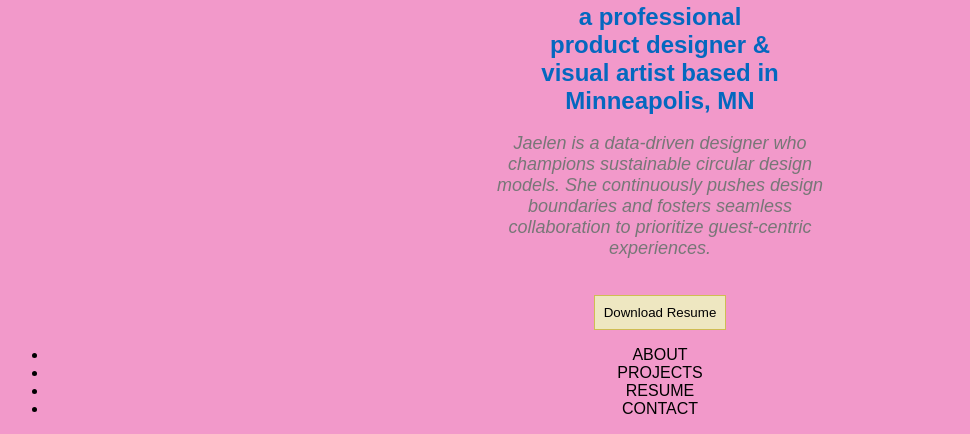
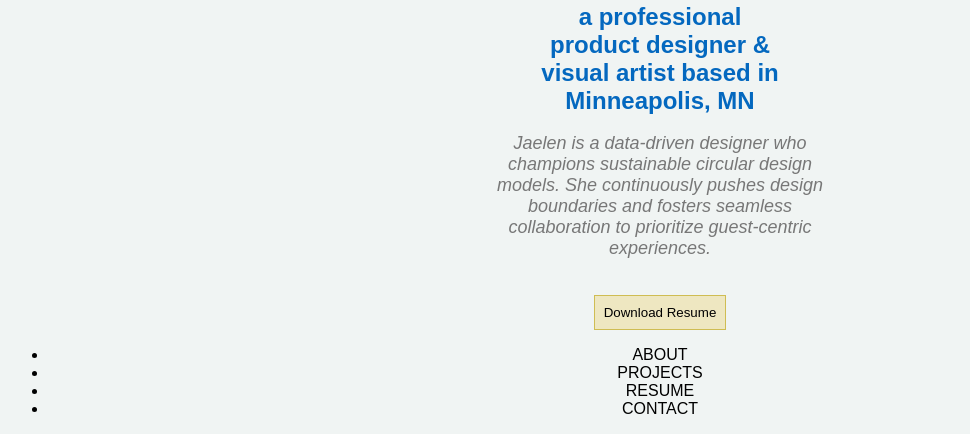
Before and after one commit to JXHana/UX_UI_HW_17, a plain HTML site: page index.html in a window 1280 px wide. Shown: the part 578-1012 px from the top of the page, without its empty margins (0-970 px from the left). Drawn offline with Linux system fonts and the light colour scheme.

Commit message:
Update style.css

```diff
--- a/CSS/style.css
+++ b/CSS/style.css
@@ -90,5 +90,5 @@ li {
 
 *{
     text-align: center;
-    background: #F299CA;
+    background: #F0F4F3;
   }
```
